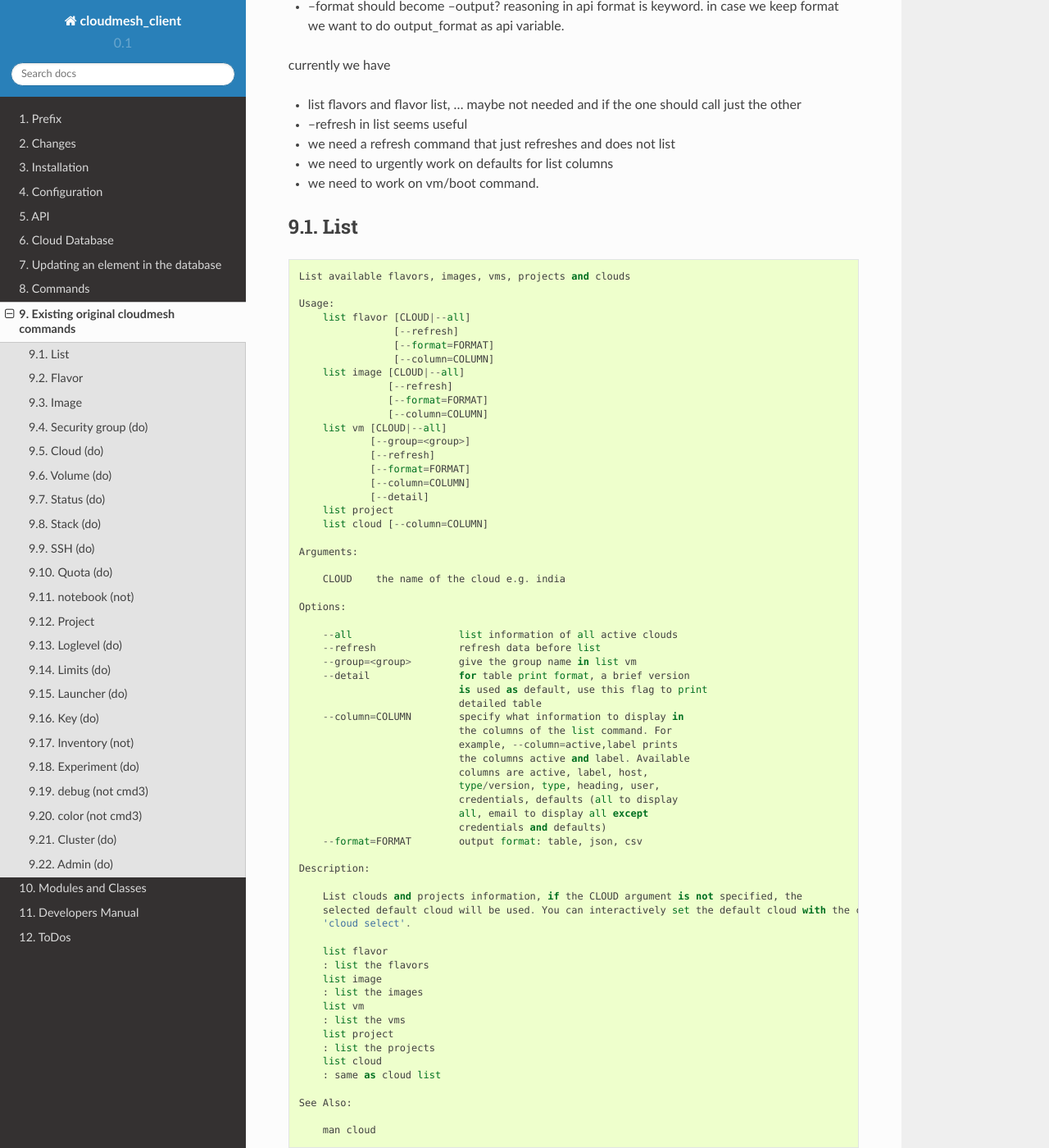
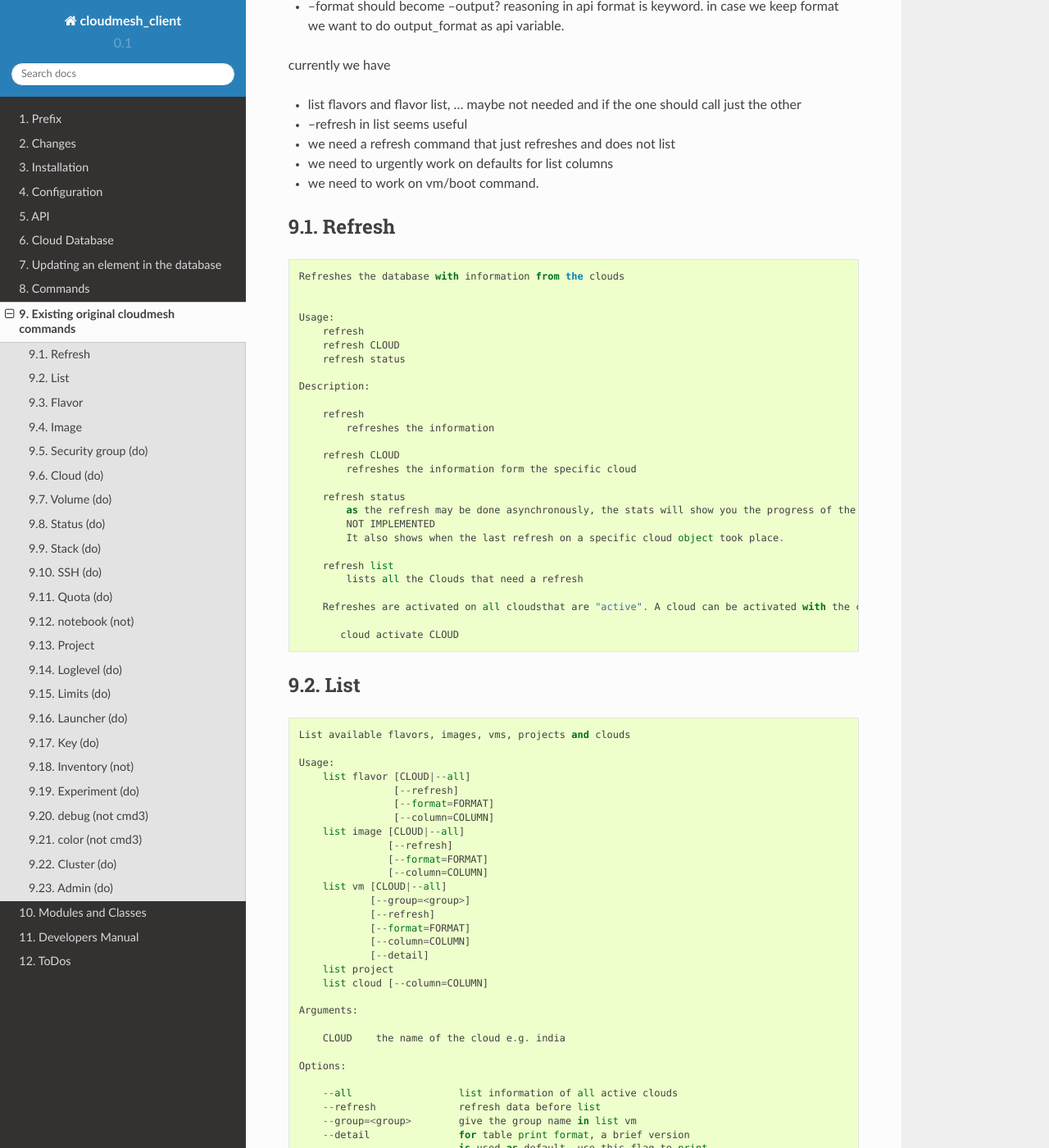
Before and after one commit to cloudmesh/client, a Sphinx documentation site: the page built from docs/source/old.rst, in a window 1280 px wide and 1400 px high, scrolled down 212 px. Shown: the whole window at 82% size. Built offline with Sphinx 7.4.7 and the Read the Docs theme 2.0.0, drawn with Linux system fonts in a browser that asks for light colours; pages that are not in the unit, such as notebooks, are missing from menus; some of the changed text lies outside the part shown.

Commit message:
add refresh command

```diff
--- a/docs/source/old.rst
+++ b/docs/source/old.rst
@@ -14,6 +14,41 @@ currently we have
 * we need to urgently work on defaults for list columns
 
 * we need to work on vm/boot command.
+
+
+Refresh
+-------
+
+
+::
+
+   Refreshes the database with information from the clouds
+
+
+   Usage:
+       refresh
+       refresh CLOUD
+       refresh status
+
+   Description:
+
+       refresh
+           refreshes the information
+
+       refresh CLOUD
+           refreshes the information form the specific cloud
+
+       refresh status
+           as the refresh may be done asynchronously, the stats will show you the progress of the ongoing refresh
+	   NOT IMPLEMENTED
+	   It also shows when the last refresh on a specific cloud object took place.
+
+       refresh list
+           lists all the Clouds that need a refresh
+
+       Refreshes are activated on all cloudsthat are "active". A cloud can be activated with the cloud command
+
+          cloud activate CLOUD
 
 
 List
```
